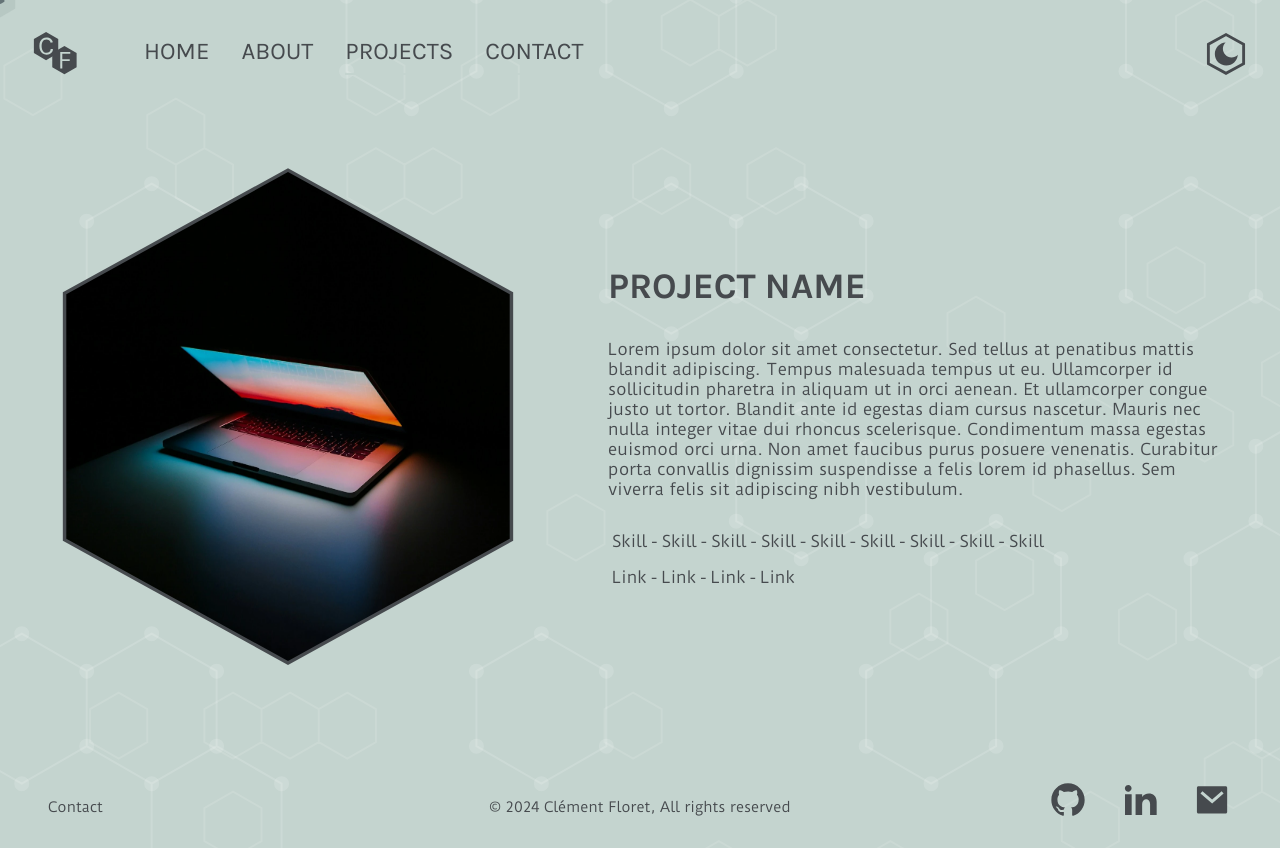
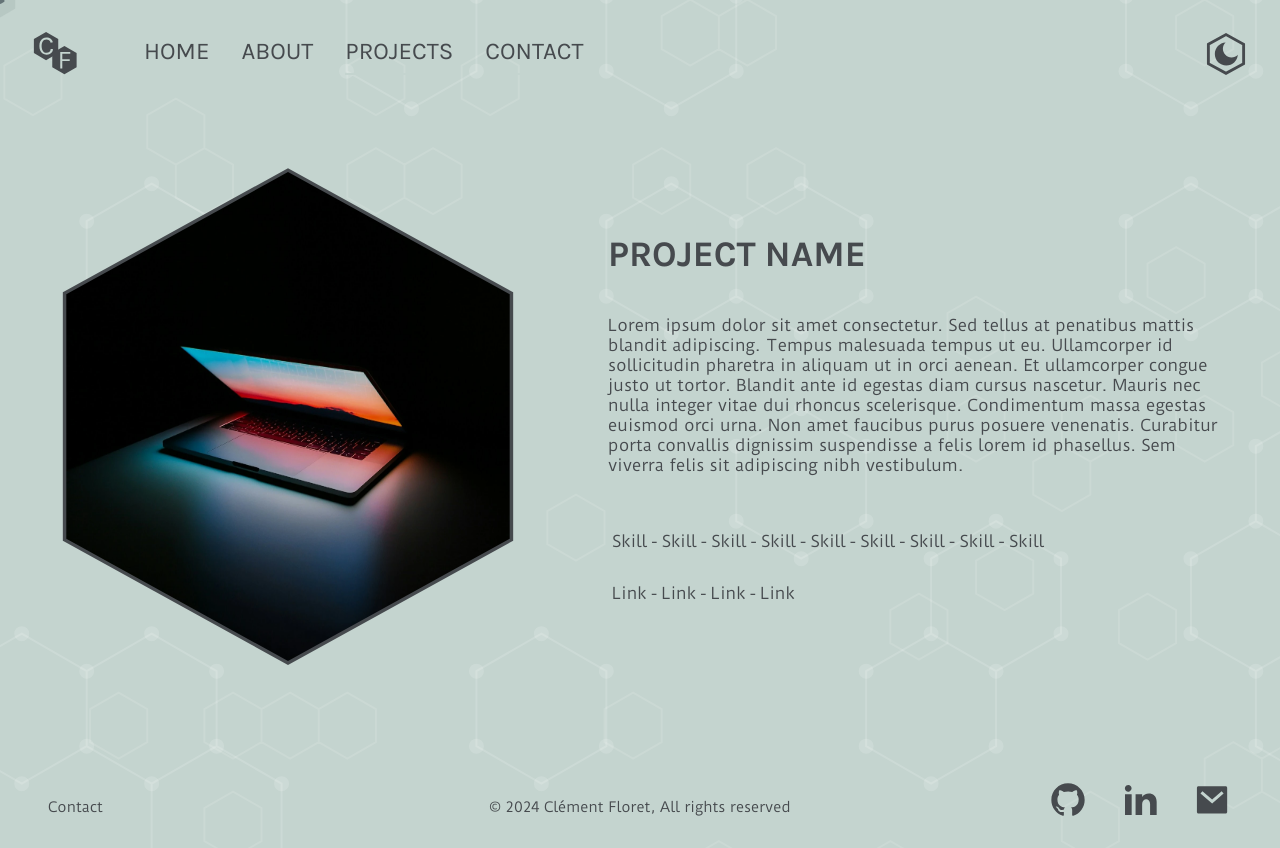
Before and after one commit to floretcl/Clementfloret, a React (Create React App) app in the folder portfolio-front/: page / in a window 1280 px wide. Built offline with nearby package versions, Linux system fonts and the light colour scheme.

Commit message:
update Project component and style

```diff
--- a/portfolio-front/src/components/Project.js
+++ b/portfolio-front/src/components/Project.js
@@ -31,10 +31,10 @@ export default function Project() {
                     <li>Skill</li>
                 </ul>
                 <ul className="project__links">
-                    <li>Link</li>-
-                    <li>Link</li>-
-                    <li>Link</li>-
-                    <li>Link</li>
+                    <li><a href="#">Link</a></li>-
+                    <li><a href="#">Link</a></li>-
+                    <li><a href="#">Link</a></li>-
+                    <li><a href="#">Link</a></li>
                 </ul>
             </div>
         </main>
--- a/portfolio-front/src/styles/index.scss
+++ b/portfolio-front/src/styles/index.scss
@@ -887,7 +887,7 @@ ul {
   }
 
   &__content {
-    margin: 1.5rem 1rem 1rem 1rem;
+    margin: 1.5rem 7%;
   }
 
   &__title {
@@ -898,7 +898,7 @@ ul {
   }
 
   &__text {
-    margin: 2rem 0;
+    margin: 2rem 0 3rem 0;
   }
 
   &__skills, &__links {
@@ -907,10 +907,19 @@ ul {
     flex-wrap: wrap;
     justify-content: center;
     align-items: center;
-    margin: 1rem 0;
+    margin: 1.5rem 0;
 
     li {
       margin: 0 0.25rem;
+    }
+
+    a {
+      color: $dark-color;
+      padding: 0.5625rem;
+
+      &:hover {
+        color: $purple-color;
+      }
     }
   }
 }
@@ -962,6 +971,18 @@ ul {
     &__img {
       width: 22rem;
       height: 22rem;
+    }
+
+    &__content {
+      margin: 2rem 12%;
+    }
+
+    .project__text {
+      margin: 2.5rem 0 3.5rem 0;
+    }
+
+    &__skills, &__links {
+      margin: 2rem 0;
     }
   }
 }
@@ -1118,6 +1139,10 @@ ul {
       width: 26rem;
       height: 26rem;
     }
+
+    &__content {
+      margin: 2rem 15%;
+    }
   }
 }
 
@@ -1191,6 +1216,10 @@ ul {
 
     &__skills, &__links {
       justify-content: start;
+
+      a {
+        padding: 0.25rem 0;
+      }
     }
   }
 }
```
